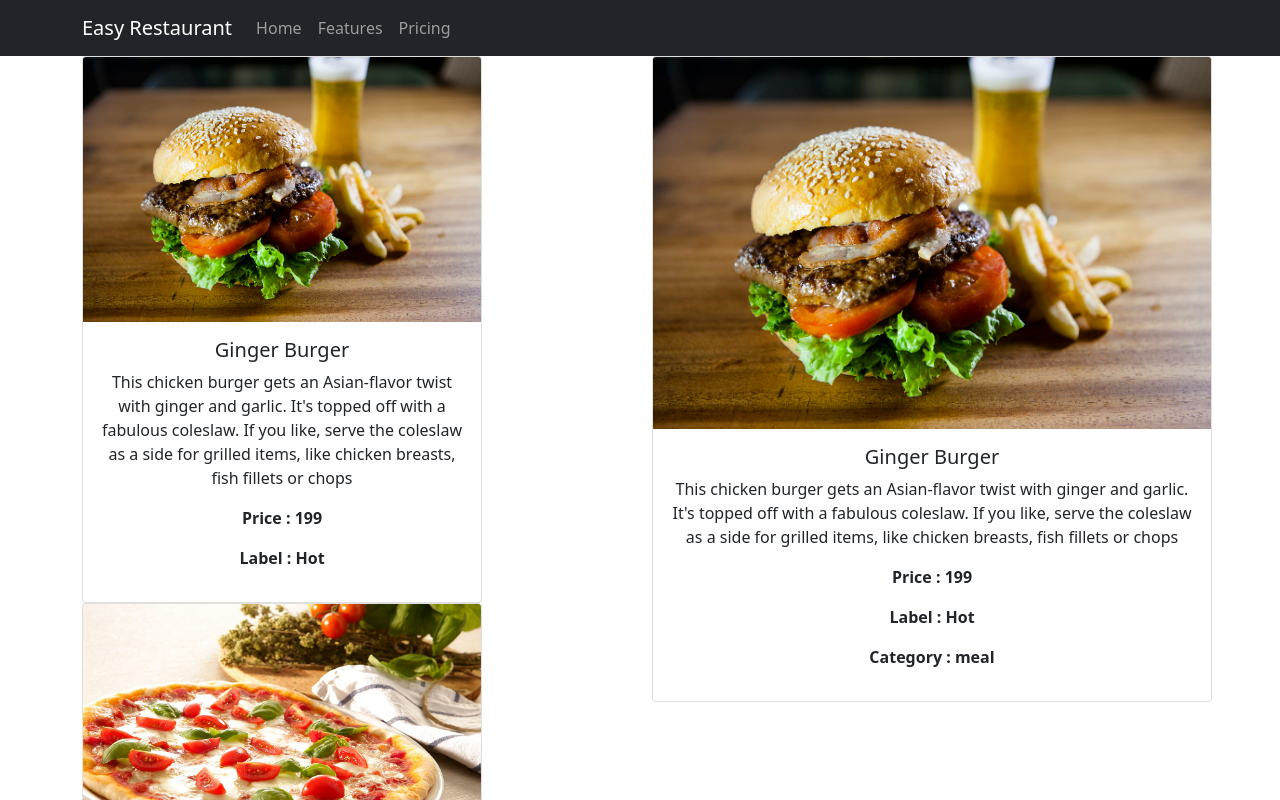
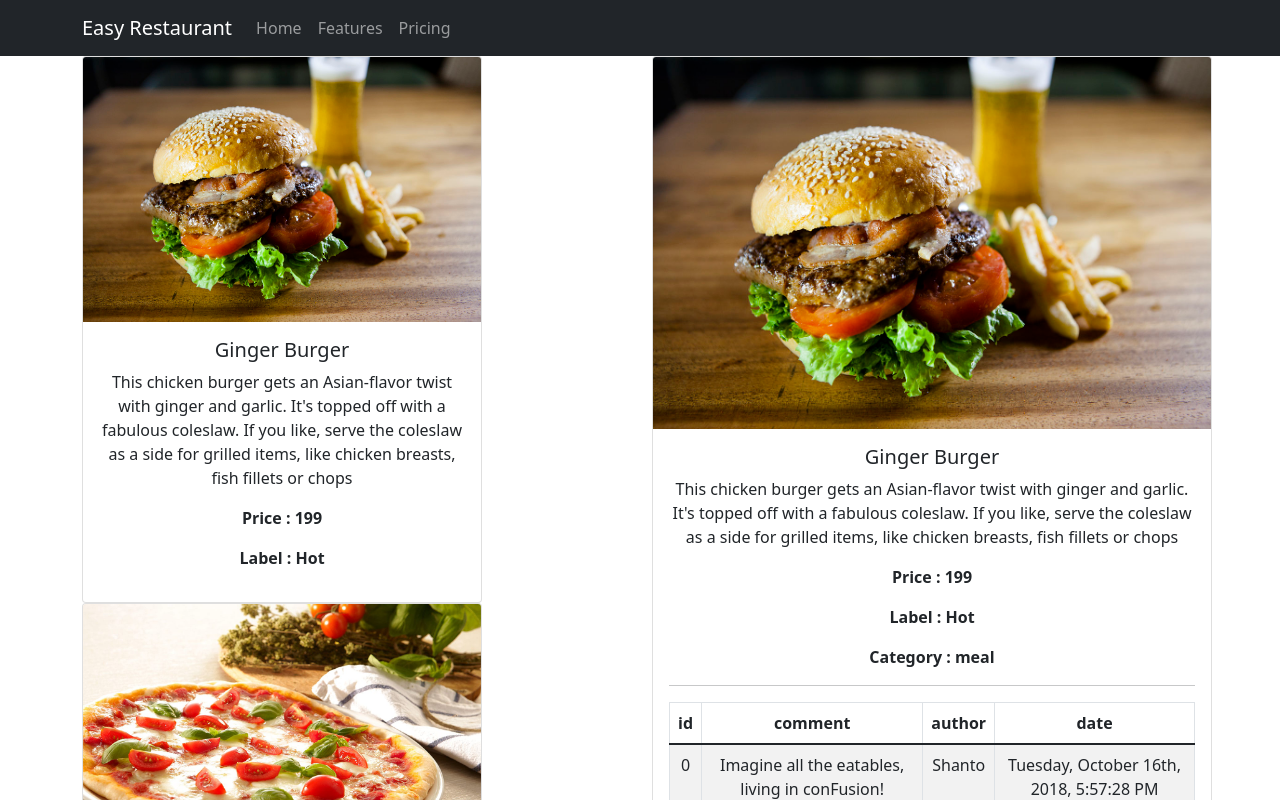
Before and after one commit to easylearningbd/react-basic-restaurant-project, a React (Create React App) app: page / in a window 1280 px wide. Both pictures are taken after a click on the element "Ginger Burger". Shown: the top 800 px of the page. Built offline with nearby package versions, Linux system fonts and the light colour scheme.

Commit message:
r30 LoadComments Component

```diff
--- /dev/null
+++ b/src/components/body/DishComment.jsx
@@ -0,0 +1,38 @@
+import React from "react";
+import { Table } from "react-bootstrap";
+import dateFormat from "dateformat";
+
+const DishComment = props => {
+     return (
+           props.comments.map(comment => {
+                return (
+                     <div>
+
+
+<Table striped bordered hover>
+  <thead>
+    <tr>
+      <th>id</th>
+      <th>comment</th>
+      <th>author</th>
+      <th>date</th>
+    </tr>
+  </thead>
+  <tbody>
+    <tr>
+      <td>  {comment.id}</td>
+      <td>{comment.comment}</td>
+      <td>{comment.author}</td>
+      <td>  {dateFormat(comment.date, "dddd, mmmm dS, yyyy, h:MM:ss TT")}</td>
+    </tr>
+
+  </tbody>
+</Table>
+
+                     </div>
+                )
+           })
+     )
+}
+
+export default DishComment;
--- a/src/components/body/DishDetail.jsx
+++ b/src/components/body/DishDetail.jsx
@@ -1,5 +1,6 @@
 import React from "react";
 import { Card } from "react-bootstrap";
+import DishComment from "./DishComment";
 
 const DishDetail = props => {
      return (
@@ -15,6 +16,9 @@
     <p><b>Price : {props.dish.price}</b></p>
     <p><b>Label : {props.dish.label}</b></p>
     <p><b>Category : {props.dish.category}</b></p>
+    <hr></hr>
+
+     <DishComment comments={props.dish.comments} />
 
   </Card.Body>
 </Card>
```
